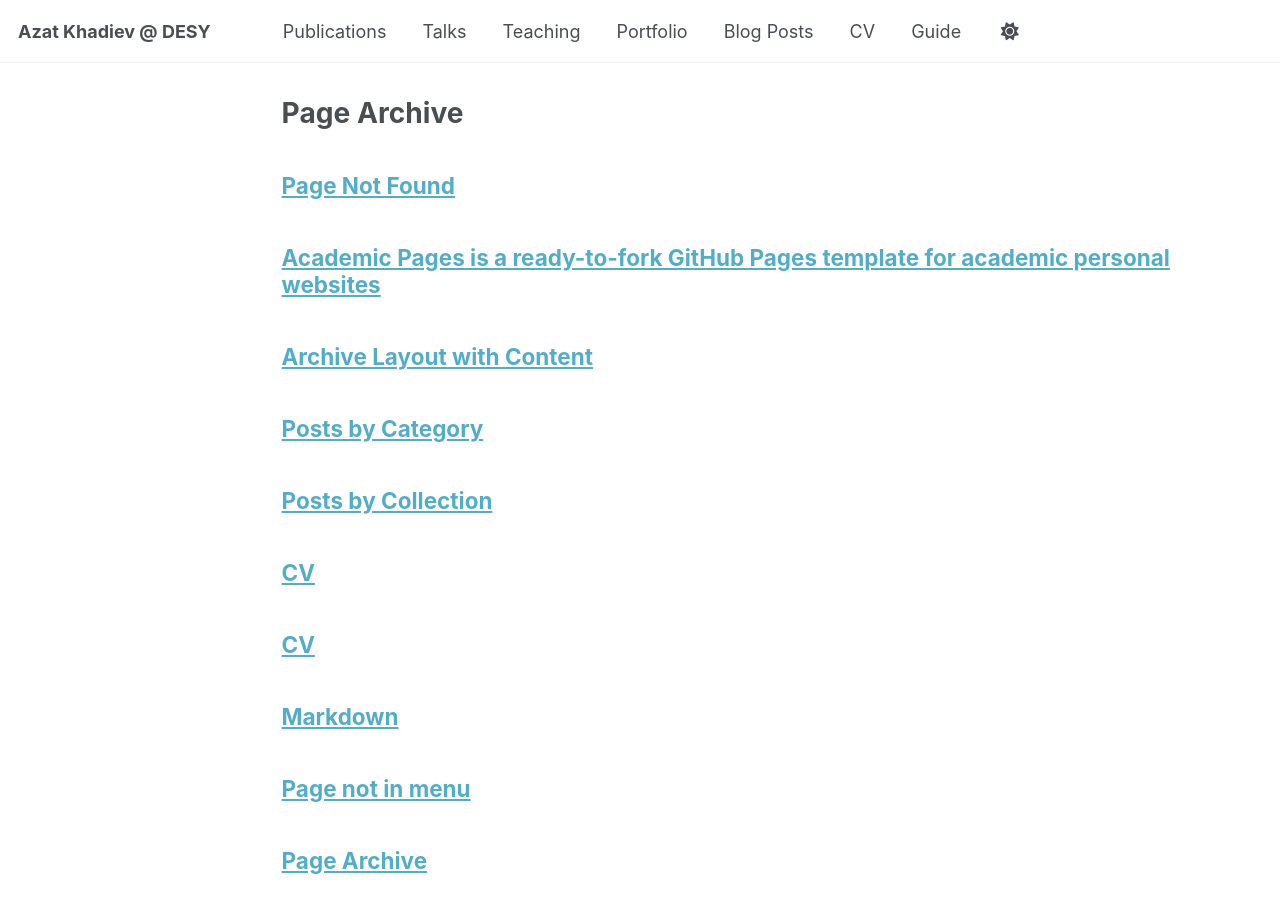
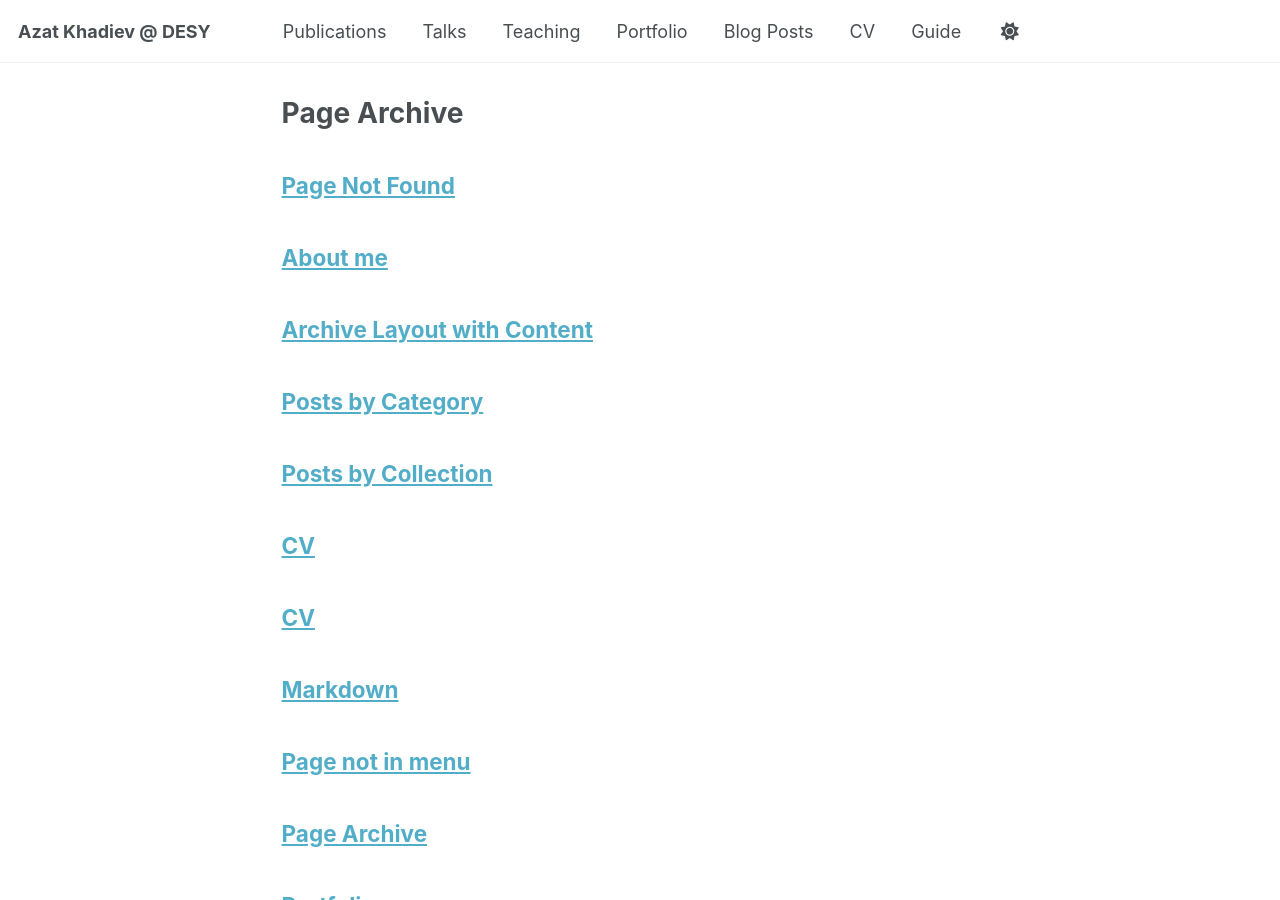
Before and after one commit to azkhadiev/azkhadiev.github.io, a Jekyll site: the page built from _pages/page-archive.html, in a window 1280 px wide and 900 px high. Built offline with Jekyll 4.4.1, drawn with Linux system fonts in a browser that asks for light colours; a script that is not in the unit is left out; part of the change alters nothing that is shown.

Commit message:
Update about.md

```diff
--- a/_pages/about.md
+++ b/_pages/about.md
@@ -1,15 +1,13 @@
 ---
-permalink: /
-title: "Academic Pages is a ready-to-fork GitHub Pages template for academic personal websites"
+permalink: /about
+title: "About me"
 author_profile: true
 redirect_from:
   - /about/
   - /about.html
 ---
 
-This is the front page of a website that is powered by the [Academic Pages template](https://github.com/academicpages/academicpages.github.io) and hosted on GitHub pages. [GitHub pages](https://pages.github.com) is a free service in which websites are built and hosted from code and data stored in a GitHub repository, automatically updating when a new commit is made to the repository. This template was forked from the [Minimal Mistakes Jekyll Theme](https://mmistakes.github.io/minimal-mistakes/) created by Michael Rose, and then extended to support the kinds of content that academics have: publications, talks, teaching, a portfolio, blog posts, and a dynamically-generated CV. Incidentally, these same features make it a great template for anyone that needs to show off a professional template!
-
- You can fork [this template](https://github.com/academicpages/academicpages.github.io) right now, modify the configuration and Markdown files, add your own PDFs and other content, and have your own site for free, with no ads!
+I am a Beamline Scientist at P23 In situ X-ray diffraction and imaging beamline, DESY, working on in situ X-ray Diffraction and Diffraction spectroscopy, sub-micron X-ray beams
 
 A data-driven personal website
 ======
```
